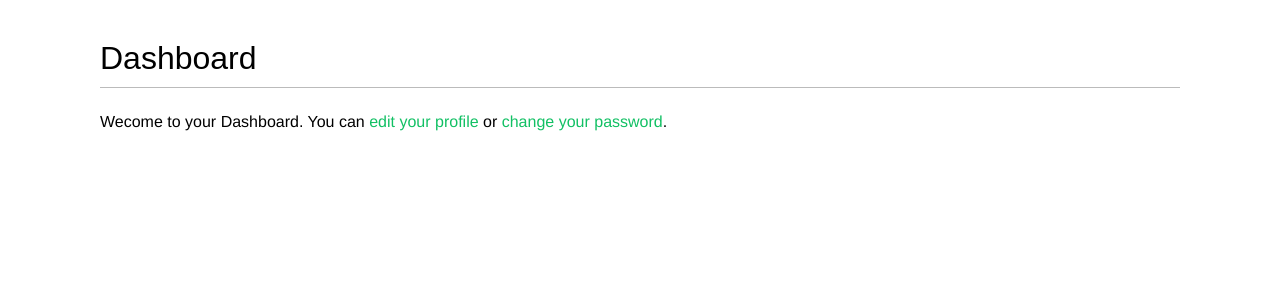
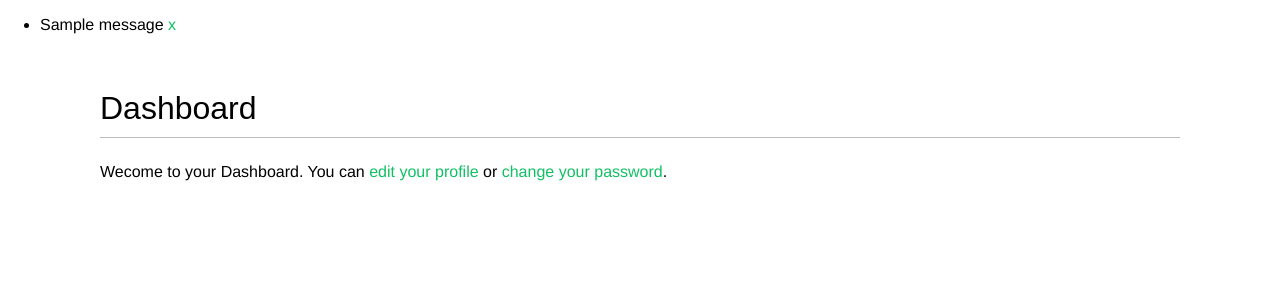
Before and after one commit to LisaOz/Website, a Django app: page /account/ in a window 1280 px wide. Shown: the part 48-348 px from the top of the page. Run offline with Django 5.2, Linux system fonts and the light colour scheme; a user stored in the database is signed in; one stand-in notice (Sample message) is shown; some web fonts are replaced.

Commit message:
Implement user messages by importing the messages module from django.contrib.

```diff
--- a/account/templates/base.html
+++ b/account/templates/base.html
@@ -33,6 +33,16 @@
             {% endif %}
             </span>
         </div>
+        {% if messages %}
+        <ul class="messaages">
+            {% for message in messages %}
+            <li class="{{ message.tags }}">
+                {{ message|safe }}
+                <a href="#" class="close">x</a>
+            </li>
+            {% endfor %}
+        </ul>
+    {% endif %}
         <div id="content">
             {% block content %}
             {% endblock %}
--- a/account/views.py
+++ b/account/views.py
@@ -87,8 +87,9 @@ def edit(request):
         if user_form.is_valid() and profile_form.is_valid():
             user_form.save()
             profile_form.save()
-            messages.success(request, 'Changes saved successfully.')
-            return redirect('dashboard')
+            messages.success(request, "Your profile updated successfully.")
+        else:
+            messages.error(request, "Error updating your profile.")
     else:
         user_form = UserEditForm(instance=request.user)
         profile_form = ProfileEditForm(instance=request.user.profile)
```
Also changed, not shown: db.sqlite3.
